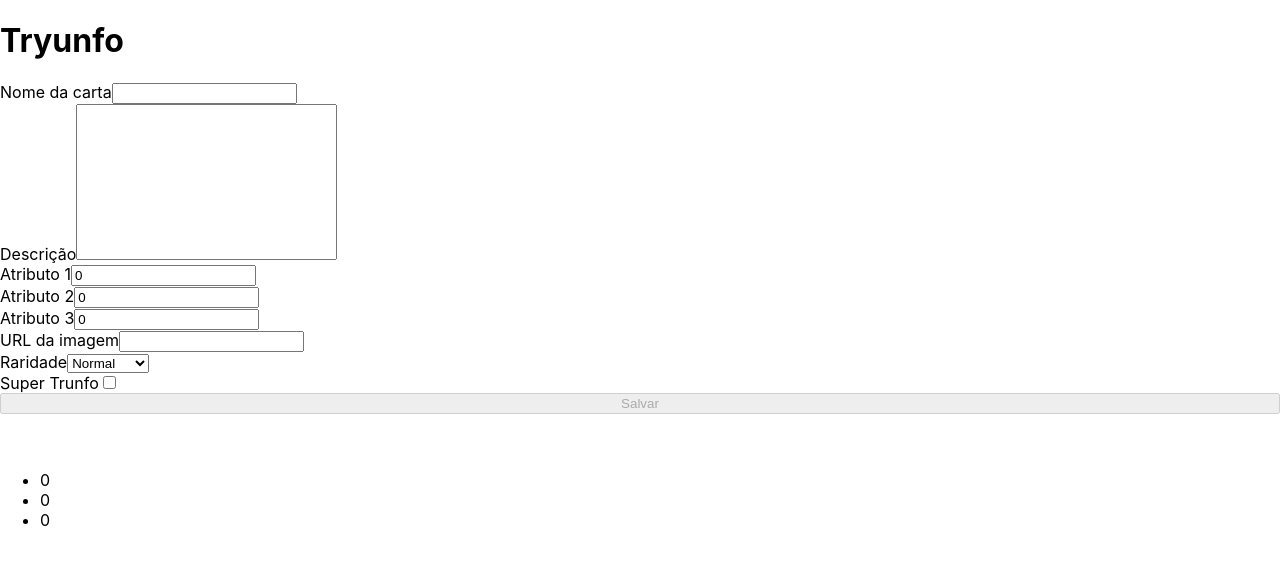
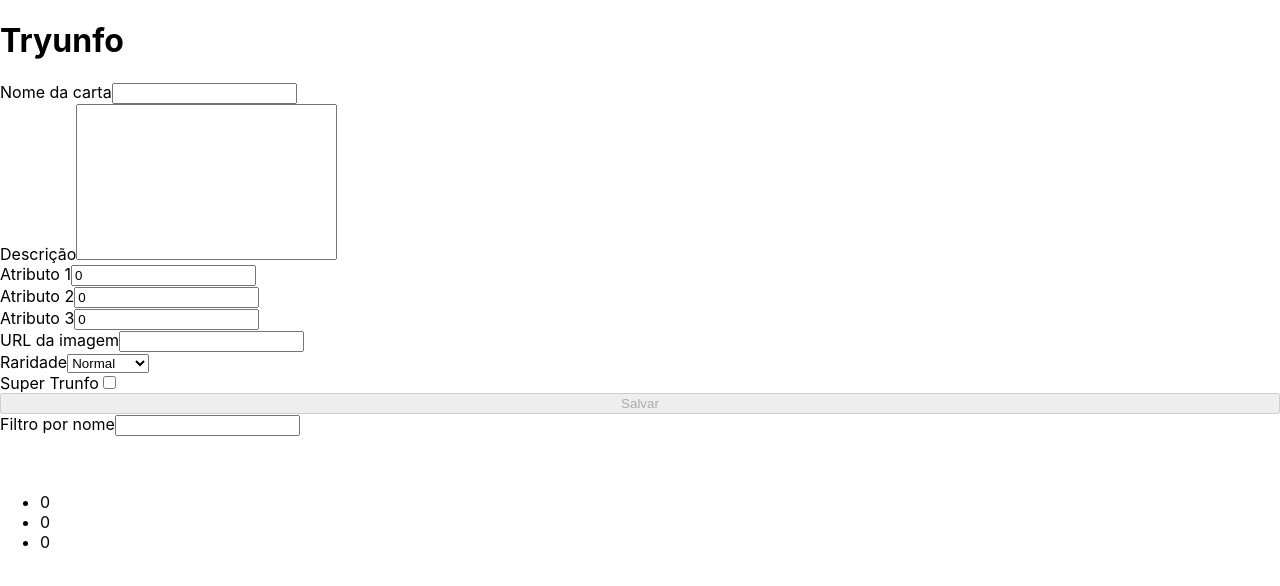
Before and after one commit to barbarazaidan/trybe-projeto-09-Tryunfo, a React (Create React App) app: page / in a window 1280 px wide. Shown: the top 586 px of the page. Built offline with nearby package versions, Linux system fonts and the light colour scheme.

Commit message:
finaliza requisito 10 e apaga alguns comentários do App.js

```diff
--- a/src/App.js
+++ b/src/App.js
@@ -11,6 +11,9 @@ class App extends React.Component {
     this.onSaveButtonClick = this.onSaveButtonClick.bind(this);
     this.deleteSaveCard = this.deleteSaveCard.bind(this);
     this.validationInput = this.validationInput.bind(this);
+    this.filterCards = this.filterCards.bind(this);
+    this.validationShowCards = this.validationShowCards.bind(this);
+    this.cardsBackupFunc = this.cardsBackupFunc.bind(this);
 
     this.state = {
       cardName: '',
@@ -23,6 +26,8 @@ class App extends React.Component {
       cardTrunfo: false,
       hasTrunfo: false,
       cardsSaved: [],
+      cardsFilteredName: [],
+      cardsBackup: [],
       isSaveButtonDisabled: true,
     };
   }
@@ -33,7 +38,7 @@ class App extends React.Component {
 
     const value = target.type === 'checkbox' ? target.checked : target.value; // se eu não usar esta expressão, ele pega o valor do checkbox, mas como on e não true ou false.
 
-    this.setState({ [name]: value }, this.validationInput);
+    this.setState({ [name]: value }, this.validationInput); // a callback validationInput só vai ser executada quando o setState estiver atualizado!
   }
 
   onSaveButtonClick() {
@@ -63,9 +68,9 @@ class App extends React.Component {
       this.setState({ hasTrunfo: true });
     }
 
-    this.setState(
-      (previousState) => ({ cardsSaved: [...previousState.cardsSaved, savedCard] }),
-    );
+    this.setState((previousState) => (
+      { cardsSaved: [...previousState.cardsSaved, savedCard] }
+    ), this.cardsBackupFunc);
 
     this.setState({
       cardName: '',
@@ -76,6 +81,11 @@ class App extends React.Component {
       cardImage: '',
       cardRare: 'normal',
     });
+  }
+
+  cardsBackupFunc() {
+    const { cardsSaved } = this.state;
+    this.setState({ cardsBackup: cardsSaved });
   }
 
   validationInput() {
@@ -126,13 +136,33 @@ class App extends React.Component {
         hasTrunfo: cardTrunfo ? false : hasTrunfo, // se cardTrunfo da carta deletada for igual a true, eu mudo o estado hasTrunfo para false, do contrário, permanece o mesmo estado
         cardTrunfo: cardTrunfo ? false : cardTrunfo, // ao setar o cardTrunfo, eu já deixo o checkbox desmarcado
       }
-    ));
+    ), this.cardsBackupFunc);
+  }
+
+  filterCards(event) {
+    const { cardsBackup } = this.state;
+    const { value } = event.target;
+    const cardsFiltered = cardsBackup.filter(
+      ({ cardName }) => cardName.includes(value) === true,
+    );
+    this.setState(
+      { cardsFilteredName: cardsFiltered },
+      this.validationShowCards,
+    );
+  }
+
+  validationShowCards() {
+    const { cardsFilteredName, cardsBackup } = this.state;
+    if (cardsFilteredName.length !== cardsBackup.length) {
+      this.setState({ cardsSaved: cardsFilteredName });
+    } else {
+      this.setState({ cardsSaved: cardsBackup });
+    }
   }
 
   // ----------------------------------------------------------------------------------------------------------------
 
   render() {
-    // console.log(this.state)
     const {
       cardName,
       cardDescription,
@@ -144,44 +174,6 @@ class App extends React.Component {
       cardsSaved,
       isSaveButtonDisabled,
     } = this.state;
-
-    // ------------------------------------------------------------------------------
-    // REFATOREI O CÓDIGO LÁ EM CIMA, DENTRO DA FUNÇÃO validationInput
-    // let isSaveButtonDisabled = true;
-    // const maxAtt = 90;
-    // const maxTotalAtt = 210;
-
-    // if (cardName.length > 0
-    //   && cardDescription.length > 0
-    //   && cardImage.length > 0
-    //   && cardRare.length > 0) {
-    //   isSaveButtonDisabled = false;
-    // } else {
-    //   isSaveButtonDisabled = true;
-    // }
-
-    // if (isSaveButtonDisabled === false) {
-    //   if ((+cardAttr1 + +cardAttr2 + +cardAttr3) <= maxTotalAtt
-    //     && (+cardAttr1 >= 0 && +cardAttr1 <= maxAtt
-    //     && +cardAttr2 >= 0 && +cardAttr2 <= maxAtt
-    //     && +cardAttr3 >= 0 && +cardAttr3 <= maxAtt)) {
-    //     isSaveButtonDisabled = false;
-    //   } else {
-    //     isSaveButtonDisabled = true;
-    //   }
-    // }
-
-    // ------------------------------------------------------------------------------
-    // REFATOREI O CÓDIGO LÁ EM CIMA, DENTRO DA FUNÇÃO deleteSaveCard
-    // if (hasTrunfo) {
-    //   const findCard = cardsSaved.find((card) => card.cardTrunfo === true);
-    //   console.log('findCard: ', findCard);
-    //   if (findCard === undefined) {
-    //     this.setState({ hasTrunfo: false, cardTrunfo: false });
-    //   }
-    // }
-
-    // ------------------------------------------------------------------------------
 
     return (
       <div>
@@ -199,6 +191,7 @@ class App extends React.Component {
           isSaveButtonDisabled={ isSaveButtonDisabled }
           onSaveButtonClick={ this.onSaveButtonClick }
           hasTrunfo={ hasTrunfo }
+          filterCards={ this.filterCards }
         />
 
         <Card
@@ -216,14 +209,6 @@ class App extends React.Component {
           {cardsSaved.map((card) => ( // apesar de ter várias linhas, este é um retorno implícito, pois tudo cabe em uma única linha, se eu quiser
             <li key={ card.cardName }>
               <Card
-                // cardName={ card.cardName }
-                // cardDescription={ card.cardDescription }
-                // cardAttr1={ card.cardAttr1 }
-                // cardAttr2={ card.cardAttr2 }
-                // cardAttr3={ card.cardAttr3 }
-                // cardImage={ card.cardImage }
-                // cardRare={ card.cardRare }
-                // cardTrunfo={ card.cardTrunfo }
                 { ...card } // isto faz com que todas as propriedades do objeto card sejam 'jogadas no componente Card e como as chaves e os valores possuem o mesmo nome, não dá erro na aplicação.
               />
               <button
--- a/src/components/Form.jsx
+++ b/src/components/Form.jsx
@@ -34,6 +34,7 @@ class Form extends React.Component {
       cardTrunfo, hasTrunfo,
       isSaveButtonDisabled,
       onInputChange, onSaveButtonClick,
+      filterCards,
     } = this.props;
 
     // console.log(isSaveButtonDisabled)
@@ -132,6 +133,15 @@ class Form extends React.Component {
         >
           Salvar
         </button>
+        <label htmlFor="nameFilter">
+          Filtro por nome
+          <input
+            type="text"
+            name="nameFilter"
+            data-testid="name-filter"
+            onChange={ filterCards }
+          />
+        </label>
       </form>
     );
   }
@@ -150,6 +160,7 @@ Form.propTypes = {
   isSaveButtonDisabled: PropTypes.bool.isRequired,
   onInputChange: PropTypes.func,
   onSaveButtonClick: PropTypes.func,
+  filterCards: PropTypes.func.isRequired,
 };
 
 Form.defaultProps = {
```
